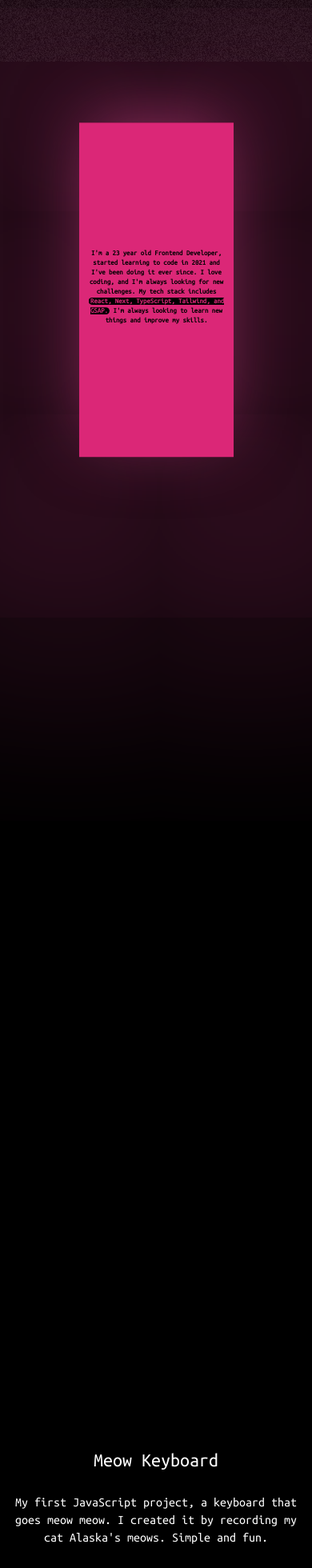
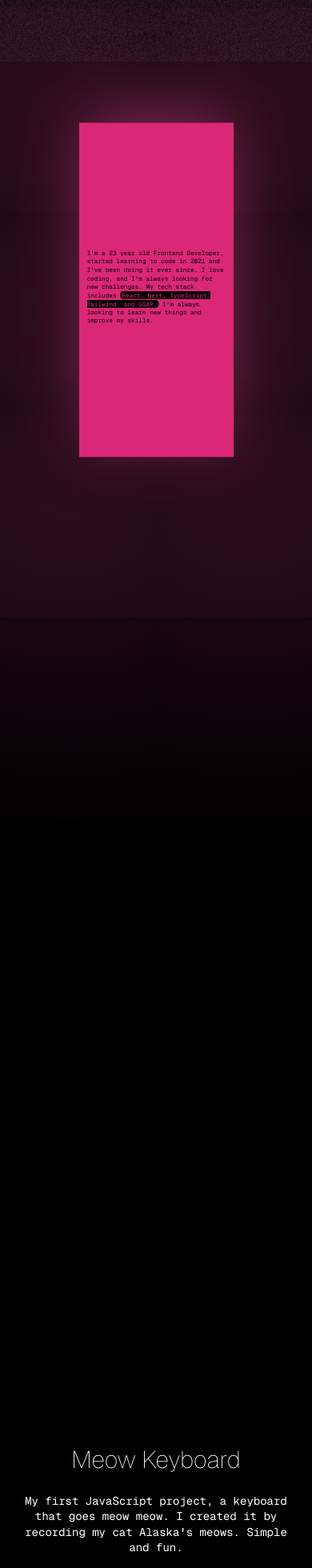
Before and after one commit to celescript/portfolio, a Next.js app: page / in a window 390 px wide. Shown: the part 767-2727 px from the top of the page at 80% size. Built offline with nearby package versions, Linux system fonts and the light colour scheme.

Commit message:
change font

```diff
--- a/app/layout.tsx
+++ b/app/layout.tsx
@@ -2,23 +2,10 @@ import './globals.css'
 import { clx } from '@/utils/clx'
 
 // fonts
-import { Inter } from 'next/font/google'
-// ubuntu mono
-import { Ubuntu_Mono } from 'next/font/google'
+import { GeistSans, GeistMono } from 'geist/font'
+
 import { AppHooks } from './app-hooks'
 import { Overlay } from '@/components/overlay'
-
-const inter = Inter({
-  subsets: ['latin'],
-  variable: '--font-inter',
-  display: 'swap',
-})
-const ubuntuMono = Ubuntu_Mono({
-  subsets: ['latin'],
-  display: 'swap',
-  weight: '400',
-  variable: '--font-ubuntu-mono',
-})
 
 export const metadata = {
   title: 'Celeste Fernandez Portfolio',
@@ -35,8 +22,8 @@ export default function RootLayout({
     <html lang='en'>
       <body
         className={clx(
-          ubuntuMono.className,
-          inter.className,
+          GeistSans.variable,
+          GeistMono.variable,
           'bg-black relative overflow-x-hidden'
         )}
       >
--- a/components/organisms/about/index.tsx
+++ b/components/organisms/about/index.tsx
@@ -65,9 +65,9 @@ export const About = () => {
         >
           <div className=' bg-pink-600  bg-big absolute -inset-1 '></div>
 
-          <div className='text-center -mt-20 relative'>
+          <div className='text-center font-mono font-regular -mt-20 relative'>
             <Title screenbigref={containerAbout} />
-            <p className='text-black font-mono max-w-[600px] mx-auto w-[90%] text-16 lg:text-20 font-semibold leading-snug'>
+            <p className='text-black font-mono max-w-[600px] text-left mt-5 mx-auto w-[90%] text-sm lg:text-lg font-normal leading-snug'>
               I{`'`}m a 23 year old Frontend Developer, started learning to code
               in 2021 and I{`'`}ve been doing it ever since. I love coding, and
               I{`'`}m always looking for new challenges. My tech stack includes{' '}
--- a/components/organisms/about/title.tsx
+++ b/components/organisms/about/title.tsx
@@ -34,8 +34,8 @@ export const Title = ({ screenbigref }: TitleProps) => {
   }, [])
 
   return (
-    <div ref={abouttitle} className='overflow-hidden'>
-      <h3 className='text-black text-44 md:text-[8vw] text-center font-bold overflow-hidden whitespace-nowrap tracking-tighter'>
+    <div ref={abouttitle} className='overflow-hidden text-center'>
+      <h3 className='text-black text-5xl md:text-8xl   overflow-hidden whitespace-nowrap tracking-tighter'>
         {textAbout.split('').map((letter, index) => (
           <span
             key={index}
--- a/components/organisms/contact/contact-links.tsx
+++ b/components/organisms/contact/contact-links.tsx
@@ -25,7 +25,7 @@ export const ContactLinks = ({ link, key, icon, title }: ContactLinksProps) => {
           className='max-w-[45px] max-h-[45px]
         '
         />
-        <p className='text-gray-300 text-[0.8rem] md:text-16 font-mono mt-6'>
+        <p className='text-gray-300 text-sm lg:text-lg font-mono mt-6'>
           {title}
         </p>
       </div>
--- a/components/organisms/contact/index.tsx
+++ b/components/organisms/contact/index.tsx
@@ -34,10 +34,10 @@ export const contactData: ContactLink[] = [
 export const Contact = () => {
   return (
     <div className='h-screen w-screen flex flex-col justify-center align-middle items-center '>
-      <p className='font-mono text-36 md:text-44 text-white'>
+      <p className='font-mono text-xl md:text-5xl   text-white'>
         Let{"'"}s talk!{'\n '}
       </p>
-      <div className='flex justify-between flex-wrap w-[90%] max-w-[400px]'>
+      <div className='flex justify-between flex-wrap text-sm lg:text-lg w-[90%] max-w-xl'>
         {contactData.map((contactLink) => (
           <ContactLinks
             key={contactLink.index}
--- a/components/organisms/hero/index.tsx
+++ b/components/organisms/hero/index.tsx
@@ -49,7 +49,7 @@ export const Hero = () => {
       <Title />
 
       <p
-        className='text-16 lg:text-20 mt-4 text-center max-w-[600px] text-white opacity-0 transform translate-y-8'
+        className='text-sm lg:text-lg font-mono mt-4 text-center max-w-[600px] text-white opacity-0 transform translate-y-8'
         id='subtitle'
       >
         I{`'`}m a <span className='text-orange-300'>front end developer</span>{' '}
--- a/components/organisms/hero/title.tsx
+++ b/components/organisms/hero/title.tsx
@@ -3,9 +3,9 @@ export const Title = () => {
 
   return (
     <div className='overflow-hidden'>
-      <h1 className='font-medium font-mono leading-snug text-white text-28 text-center lg:text-[3vw] translate-y-[100px] clip'>
+      <h1 className='font-medium font-mono leading-snug text-white text-center text-2xl md:text-7xl translate-y-[100px] clip'>
         Hi, I{`'`}m{' '}
-        <span className='bg-clip-text inline-block font-extrabold text-transparent bg-gradient-to-r from-orange-300  via-pink-500 to-sky-400 bg-animation '>
+        <span className='bg-clip-text font-sans inline-block font-bold text-transparent bg-gradient-to-r from-orange-300  via-pink-500 to-sky-400 bg-animation '>
           {text}
         </span>
       </h1>
--- a/components/organisms/projects/atoms/project.tsx
+++ b/components/organisms/projects/atoms/project.tsx
@@ -10,8 +10,10 @@ export const Project = ({ title, description }: ProjectProps) => {
   return (
     <div className='relative h-[100vh] text-white flex flex-col justify-start text-center md:text-left md:justify-center align-middle'>
       <div className='md:w-[50vw] md:pl-[10vw] px-4 space-y-6 '>
-        <h2 className='text-24 lg:text-44  font-mono'>{title}</h2>
-        <p className='text-16 lg:text-20 leading-snug'>{description}</p>
+        <h2 className='text-3xl lg:text-6xl font-sans font-thin'>{title}</h2>
+        <p className='text-sm lg:text-lg font-mono leading-snug max-w-lg'>
+          {description}
+        </p>
       </div>
     </div>
   )
--- a/package.json
+++ b/package.json
@@ -12,6 +12,7 @@
     "@studio-freight/lenis": "^1.0.19",
     "autoprefixer": "10.4.14",
     "clsx": "^1.2.1",
+    "geist": "^1.0.0",
     "gsap": "^3.12.2",
     "next": "13.4.6",
     "postcss": "8.4.24",
--- a/tailwind.config.js
+++ b/tailwind.config.js
@@ -11,19 +11,9 @@ module.exports = {
         '3xl': '0 -10px 500px -20px rgba(0, 0, 0, 0.5)',
       },
     },
-    fontSize: {
-      // PX TO REM
-      44: '2.75rem',
-      36: '2.25rem',
-      28: '1.75rem',
-      24: '1.5rem',
-      20: '1.25rem',
-      18: '1.125rem',
-      16: '1rem',
-    },
     fontFamily: {
-      sans: ['var(--font-inter)'],
-      mono: ['var(--font-ubuntu-mono)'],
+      sans: ['var(--font-geist-sans)'],
+      mono: ['var(--font-geist-mono)'],
     },
   },
   plugins: [],
```
Also changed, not shown: 1 other file (tests, documents, lock files or other folders).
